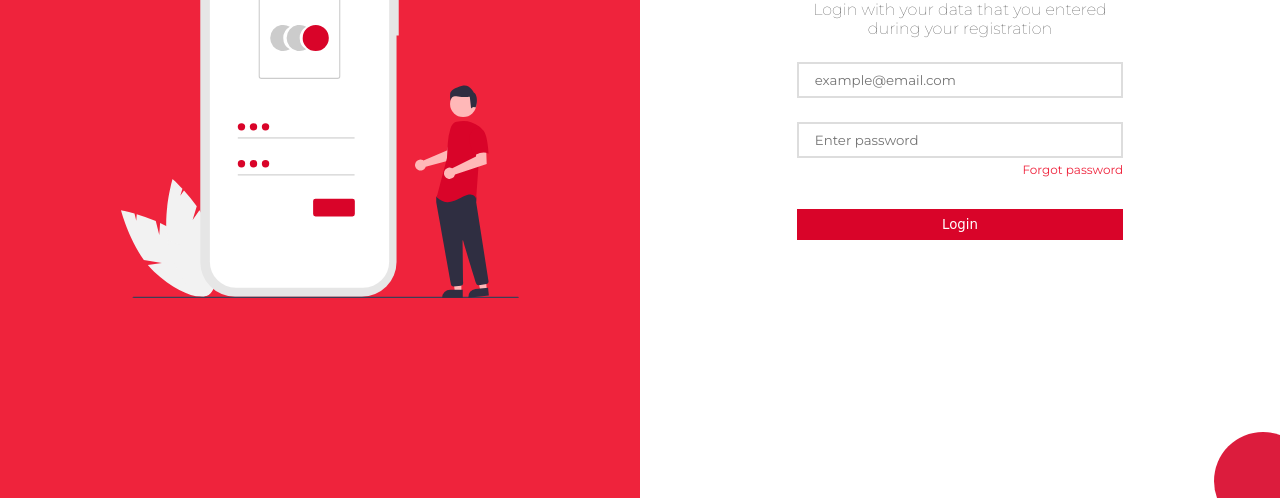
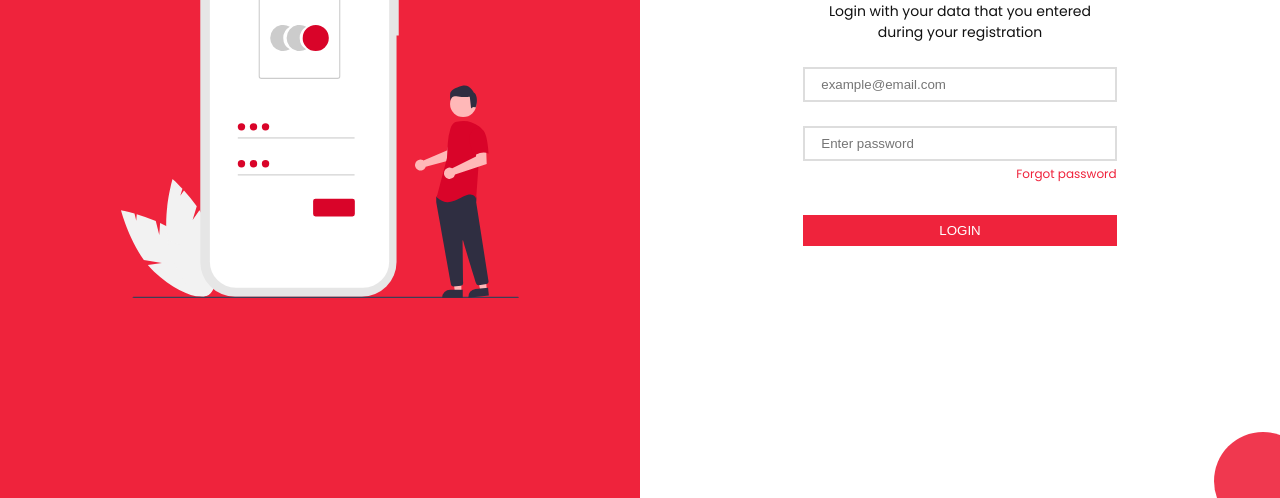
Before and after one commit to FTembe/login-form, a plain HTML site: page index.html in a window 1280 px wide. Shown: the part 302-800 px from the top of the page. Drawn offline with Linux system fonts and the light colour scheme.

Commit message:
review and fix css

```diff
--- a/assets/css/main.css
+++ b/assets/css/main.css
@@ -1,22 +1,33 @@
-*{
-	margin:0;
-	padding:0;
+@import url("https://fonts.googleapis.com/css2?family=Poppins:wght@400;500;600&display=swap");
+* {
+  margin: 0;
+  padding: 0;
   overflow: hidden;
   box-sizing: border-box;
   outline: none;
-	font-family: 'Montserrat', sans-serif;
 
 }
-.content{
+:root{
+	--primary-color:#ef233c;
+}
+
+body{
+	font-family: "Poppins", sans-serif;
+}
+
+a{
+  text-decoration: none;
+}
+
+.content {
   width: 100%;
   height: 100vh;
   display: flex;
   justify-content: space-between;
-
 }
 
 .left,
-.right{
+.right {
   position: relative;
   height: 100%;
   display: flex;
@@ -25,82 +36,91 @@
   width: 50%;
 }
 
-.left{
-	background: #ef233c;
+.left {
+  background: var(--primary-color) ;
 }
 
-.left img{
+.left img {
   height: 50%;
 }
 
-.container{
+.container {
   width: 100%;
   height: 100%;
-
-
 }
-button{
+button {
   width: 100%;
   border: none;
   margin-top: 0.5rem;
   padding: 0.5rem 0;
-	background: #D90429;
-	font-family: cursive, sans-serif;
+  background: var(--primary-color);
   color: #fff;
   cursor: pointer;
+  text-transform: uppercase;
+  transition: all .5s;
 }
-header{
+button:hover{
+	opacity: .9;
+}
+header {
   text-align: center;
 }
 
-header h1{
+header h1 {
   margin-bottom: 1rem;
-	font-family: cursive, sans-serif;
 }
 
-input{
+input {
   width: 100%;
   padding: 0.5rem 1rem;
   border: solid 2px #ddd;
-
+  transition: all .5s;
+}
+input:focus{
+	border-bottom-color:var(--primary-color);
+}
+header p {
+  color: #111;
+  font-size: 14px;
 }
 
-header p{
-
-	font-family: Montserrat, sans-serif;
-	font-weight: 100;
-	opacity: 0.8;
-}
-
-.group{
+.group {
   margin: 1.5rem 0;
 }
-
-.circle{
+.forgot_password {
+  margin-top: 0.3rem;
+  font-size: 12px;
+  color: var(--primary-color);
+  float: right;
+  transition: all 0.5s;
+}
+.forgot_password:hover{
+	opacity: .8;
+}
+.circle {
   position: absolute;
   width: 98px;
   height: 98px;
   border-radius: 98px;
-	background: #D90429;
+  background: var(--primary-color);
   right: -2rem;
   bottom: -2rem;
   opacity: 0.9;
 }
 
-@media (max-width: 766px){
-	.content{
+@media (max-width: 766px) {
+  .content {
     flex-direction: column;
   }
-	.left{
+  .left {
     display: none;
   }
   .left,
-	.right{
+  .right {
     height: 100%;
     width: 100%;
   }
-	.circle{
-
+  .circle {
     right: -2rem;
     bottom: -2rem;
   }
--- a/index.html
+++ b/index.html
@@ -2,11 +2,12 @@
 <html>
 <head>
 	<meta charset="utf-8">
+	<meta name="description" content="template html">
+	<meta name="keywords" content="HTML, CSS, JavaScript">
+	<meta name="author" content="Francisco Tembe">
 	<meta name="viewport" content="width=device-width, initial-scale=1" />
-	<link href="https://fonts.googleapis.com/css2?family=Montserrat:wght@100;200;300;400;500;600;700&display=swap" rel="stylesheet">
 	<link rel="stylesheet" type="text/css" href="assets/css/main.css">
 	<title>Login Form</title>
-
 </head>
 <body>
 	<section class="content">
@@ -18,21 +19,19 @@
 				<div class="container">
 					<header>
 						<h1>Welcome to our website</h1>
-					<p style="color: #111; ">Login with your data that you entered <br>during your registration</p>
+						<p>Login with your data that you entered <br>during your registration</p>
 					</header>
 					<div class="group">
 						<input type="email" class="input" placeholder="example@email.com">
 					</div>
 					<div class="group">
 						<input type="password" class="input" placeholder="Enter password">
-						<p style="margin-top:0.3rem; font-size: 12px;color: #ef233c; text-align: right;">Forgot password </p>
+						<a href="#" class="forgot_password">Forgot password </a>
 					</div>
 					<button>Login</button>
 				</div>
 			</form>
-			<div class="circle">
-
-			</div>
+			<div class="circle"></div>
 		</div>
 	</section>
 </body>
```
Lines whose indentation alone changed are shown as unchanged.
